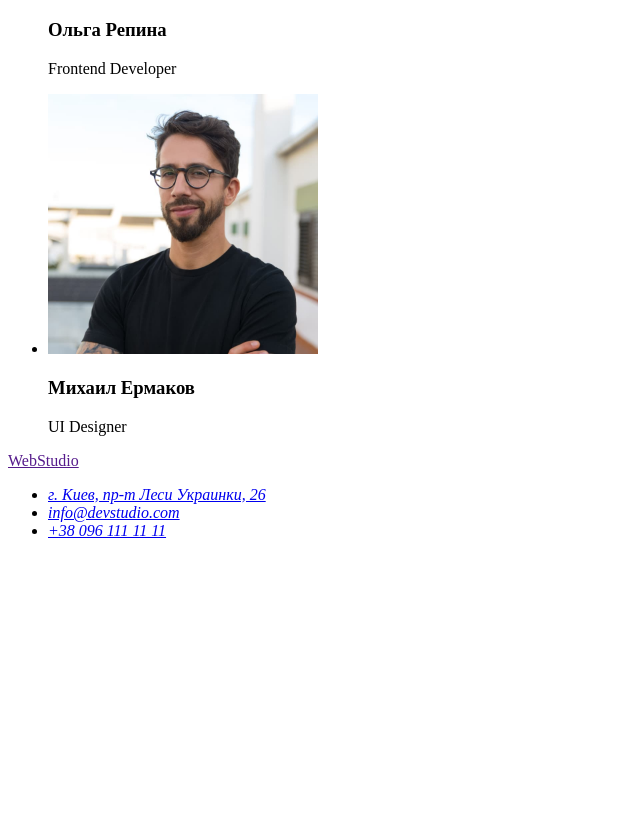
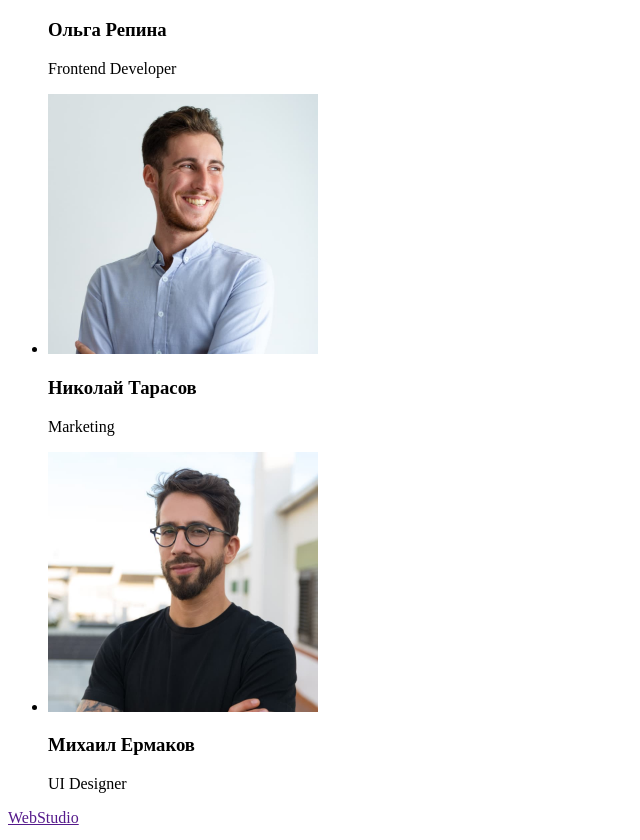
Before and after one commit to Nataliya1508/goit-markup-hw-01, a plain HTML site: page index.html in a window 1280 px wide. Shown: the part 2269-3109 px from the top of the page, without its empty margins (0-640 px from the left). Before the commit the page ends 2825 px from the top, so only its background shows below. Drawn offline with Linux system fonts and the light colour scheme.

Commit message:
Update index.html

```diff
--- a/index.html
+++ b/index.html
@@ -92,7 +92,12 @@
                 <h3>Ольга Репина</h3>
                 <p>Frontend Developer</p>
             </li>
+            <li>
+                <img src="./images/nykolay.jpg" alt="" width="270" height="260" />
 
+                <h3>Николай Тарасов</h3>
+                <p>Marketing</p>
+            </li>
             <li>
                 <img src="./images/михаил-ермаков.jpg" alt="" width="270" height="260" />
 
```
